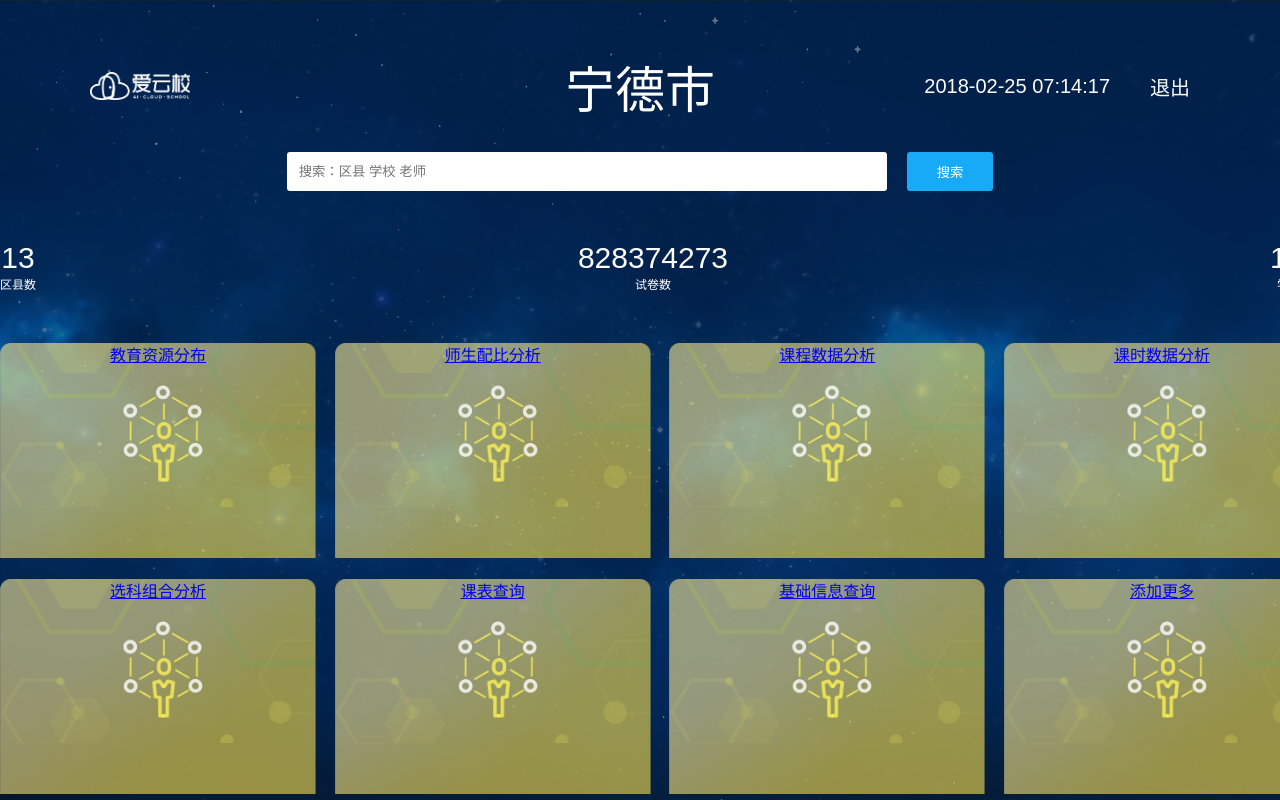
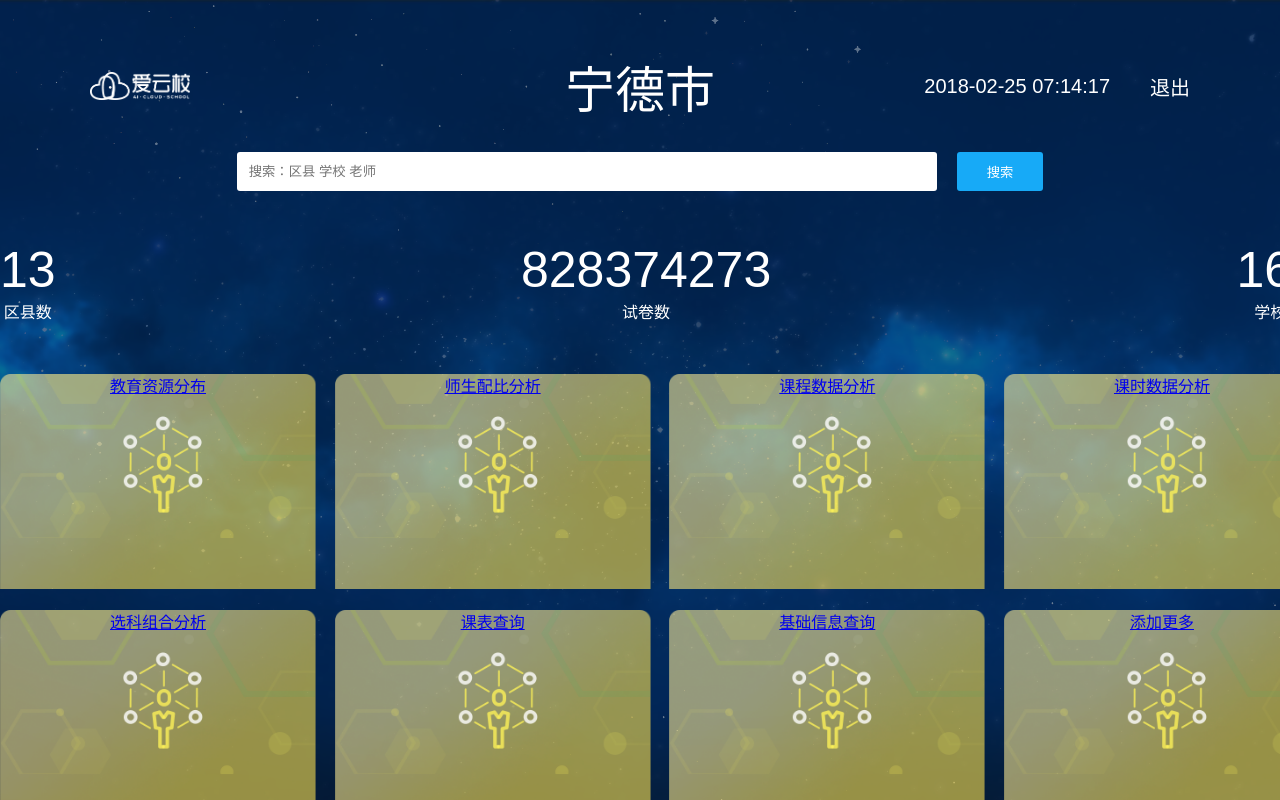
Before and after one commit to pbxrt/edu_platform, a React (Create React App) app: page / in a window 1280 px wide. Built offline with nearby package versions, Linux system fonts and the light colour scheme.

Commit message:
test path

```diff
--- a/package.json
+++ b/package.json
@@ -19,5 +19,5 @@
     "predeploy": "yarn build",
     "deploy": "gh-pages -d build"
   },
-  "homepage": "https://younger-peng.github.io/edu_platform"
+  "homepage": "."
 }
--- a/src/components/home/search.jsx
+++ b/src/components/home/search.jsx
@@ -21,7 +21,7 @@ export default class Search extends React.Component {
     render() {
         return (
             <div style={{display: 'flex', justifyContent: 'center'}}>
-                <input style={{width: 600, padding: 12, border: 'none', borderRadius: 3}} type='text' value={this.state.text} onChange={this.handleOnChange.bind(this)} placeholder='搜索：区县 学校 老师' />
+                <input style={{width: 700, padding: 12, border: 'none', borderRadius: 3}} type='text' value={this.state.text} onChange={this.handleOnChange.bind(this)} placeholder='搜索：区县 学校 老师' />
                 <button style={{marginLeft: 20, padding: '0 30px', background: '#17aaf7', border: 'none', borderRadius: 3, color: '#FFF'}} onClick={this.handleSearch.bind(this)}>搜索</button>
             </div>
         )
--- a/src/components/home/statis.jsx
+++ b/src/components/home/statis.jsx
@@ -2,8 +2,8 @@ import React from 'react';
 
 const Item = ({ count, text }) => (
     <div>
-        <div style={{fontSize: 30}} >{count}</div>
-        <div style={{fontSize: 12}} >{text}</div>
+        <div style={{fontSize: 50}} >{count}</div>
+        <div style={{fontSize: 16}} >{text}</div>
     </div>
 );
 
--- a/src/containers/home.jsx
+++ b/src/containers/home.jsx
@@ -41,7 +41,6 @@ class Home extends React.Component {
                         ))
                     }
                 </div>
-                <div onClick={this.onTest.bind(this)}>test</div>
             </div>
         )
     }
```
Also changed, not shown: 11 other files (tests, documents, lock files or other folders).
